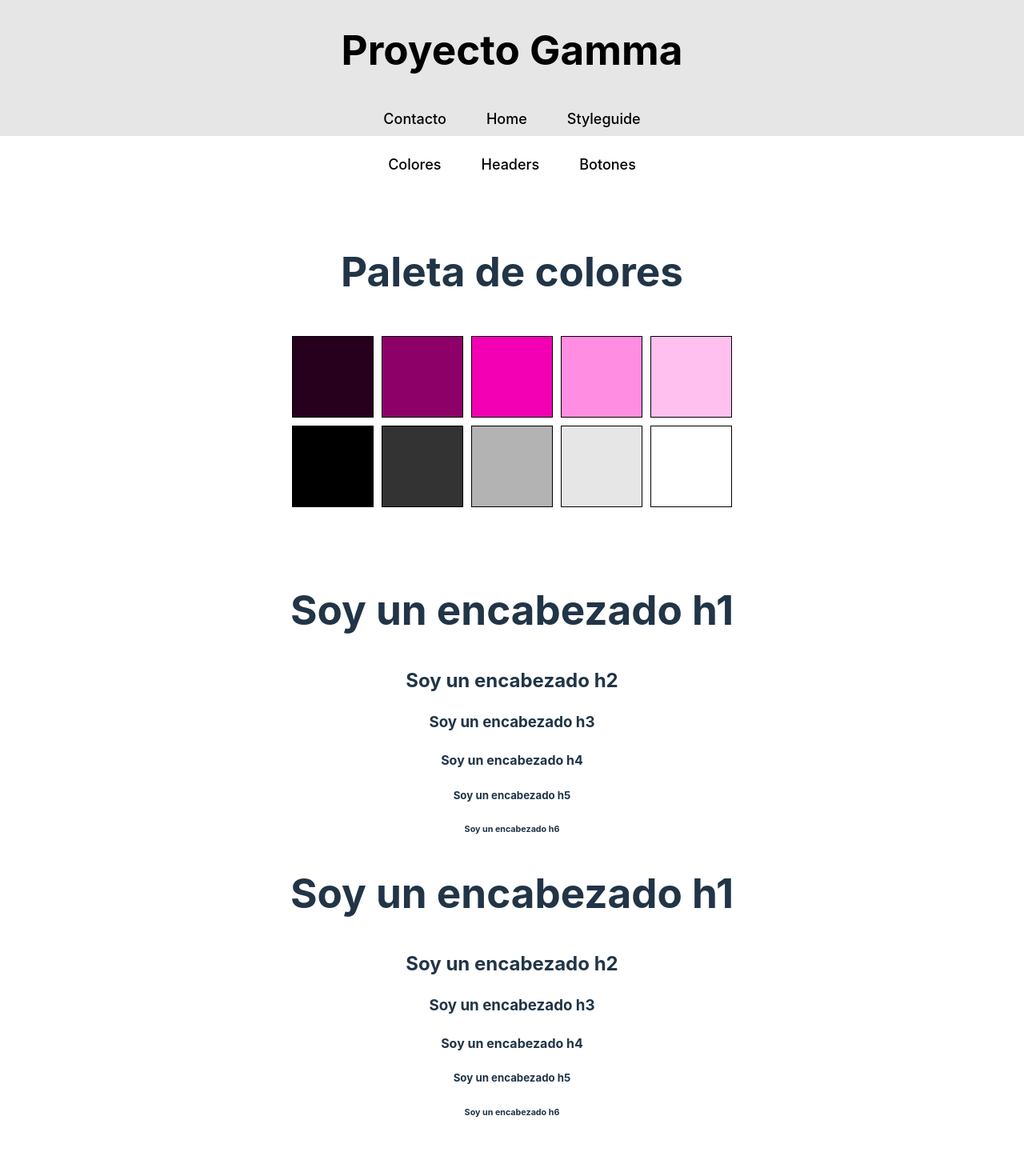
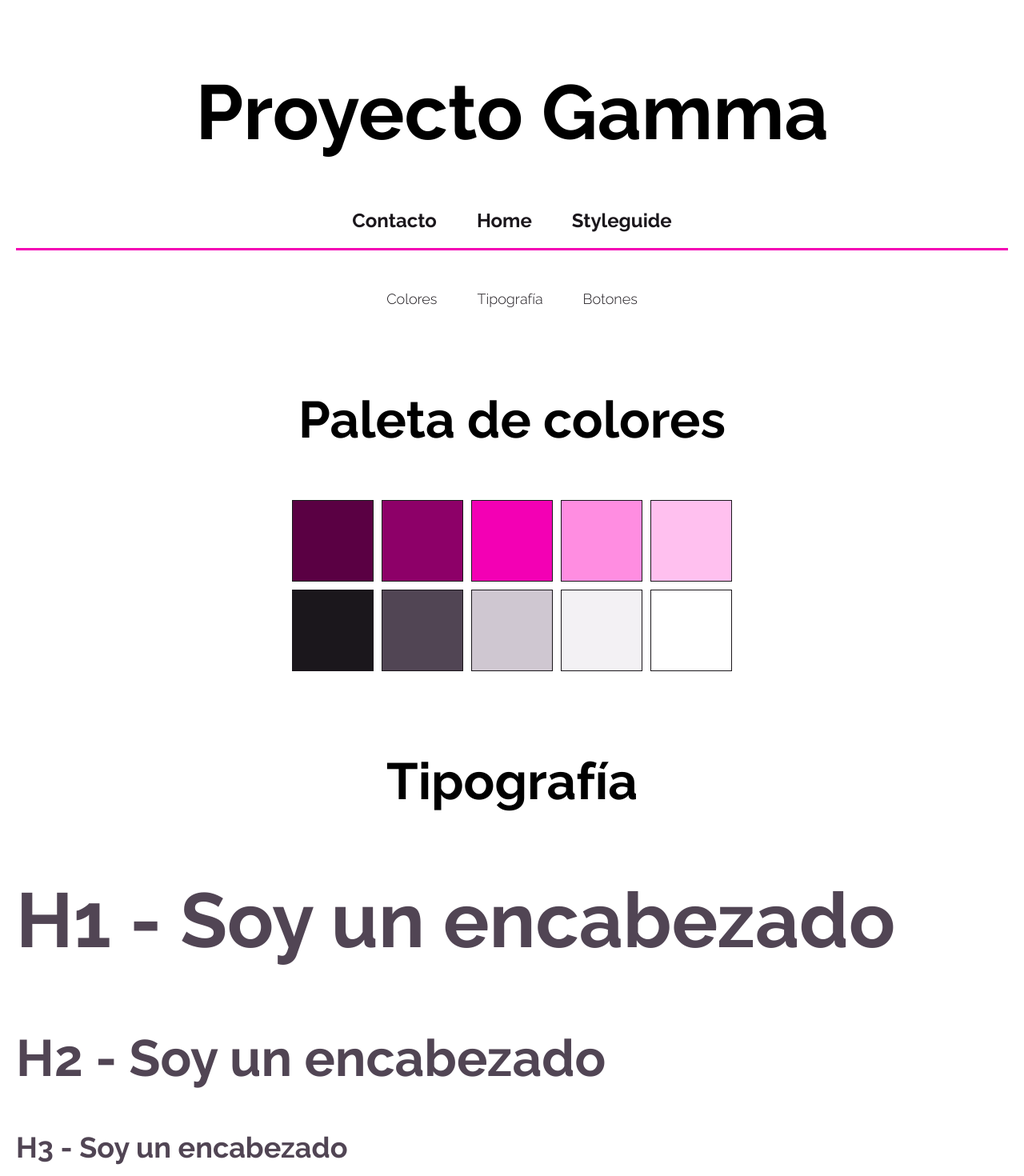
Before and after one commit to RosaMonro/project-gamma, a React (Vite) app: page /styleguide in a window 1280 px wide. Shown: the top 1470 px of the page at 80% size. Built offline with nearby package versions, Linux system fonts and the light colour scheme.

Commit message:
styleguide: -tipografía y otros arreglos

```diff
--- a/index.html
+++ b/index.html
@@ -7,8 +7,7 @@
 
     <link rel="preconnect" href="https://fonts.googleapis.com">
     <link rel="preconnect" href="https://fonts.gstatic.com" crossorigin>
-    <link href="https://fonts.googleapis.com/css2?family=Raleway:ital,wght@0,300;1,500;1,700&display=swap" rel="stylesheet">
-
+    <link href="https://fonts.googleapis.com/css2?family=Raleway:ital,wght@0,300;0,600;0,700;1,300;1,500;1,700&display=swap" rel="stylesheet">
     <meta name="viewport" content="width=device-width, initial-scale=1.0" />
     <title>Vite + React</title>
   </head>
--- a/src/App.jsx
+++ b/src/App.jsx
@@ -13,7 +13,7 @@ function App() {
   return (
     <>
       <header>
-        <h1>Proyecto Gamma</h1>
+        <h1 className="h1">Proyecto Gamma</h1>
         <div className="header__nav">
           <Link to="/Contact" className="header__nav__link">Contacto</Link>
           <Link to="/" className="header__nav__link">Home</Link>
--- a/src/App.scss
+++ b/src/App.scss
@@ -9,27 +9,30 @@
 }
 
 
-header {
-  position: absolute;
-  top: 0;
-  left: 0;
-  width: 100%;
-  height: 170px;
-  background-color: $color-grey-3;
-  color: $color-black;
-}
+// header {
+//   position: absolute;
+//   top: 0;
+//   left: 0;
+//   width: 100%;
+//   height: 170px;
+//   background-color: $color-grey-3;
+//   color: $color-black;
+// }
 
 .header__nav {
   display: flex;
   flex-direction: row;
   justify-content: center;
   gap: 50px;
-  padding: 10px;
+  border-bottom: solid 3px $color-fucsia;
 }
 
 .header__nav__link {
   color: $color-black;
-  font-size: 18px;
+  font-weight: $font-bold;
+  font-size: 24px;
+  text-decoration: none;
+  margin-bottom: 20px;
 }
 
 .header__nav__link:hover {
--- a/src/index.css
+++ b/src/index.css
@@ -1,4 +1,4 @@
-:root {
+/* :root {
   font-family: Inter, system-ui, Avenir, Helvetica, Arial, sans-serif;
   line-height: 1.5;
   font-weight: 400;
@@ -12,16 +12,16 @@
   -webkit-font-smoothing: antialiased;
   -moz-osx-font-smoothing: grayscale;
   -webkit-text-size-adjust: 100%;
-}
+} */
 
-a {
+/* a {
   font-weight: 500;
   color: #646cff;
   text-decoration: inherit;
-}
-a:hover {
+} */
+/* a:hover {
   color: #535bf2;
-}
+} */
 
 body {
   margin: 0;
@@ -31,10 +31,10 @@ body {
   min-height: 100vh;
 }
 
-h1 {
+/* h1 {
   font-size: 3.2em;
   line-height: 1.1;
-}
+} */
 
 /* button {
   border-radius: 8px;
@@ -54,7 +54,7 @@ button:focus,
 button:focus-visible {
   outline: 4px auto -webkit-focus-ring-color;
 } */
-
+/*
 @media (prefers-color-scheme: light) {
   :root {
     color: #213547;
@@ -66,4 +66,4 @@ button:focus-visible {
   button {
     background-color: #f9f9f9;
   }
-}
+} */
--- /dev/null
+++ b/src/scss/_site.scss
@@ -0,0 +1,6 @@
+@import '../scss/variables';
+
+html {
+    font-family: $font-primary;
+    font-size: 62.5%;
+  }
--- a/src/scss/_typography.scss
+++ b/src/scss/_typography.scss
@@ -1,32 +1,37 @@
-// @import '../scss/variables';
+@import '../scss/variables';
 
 
-// h1,
-// .h1 {
-//     @include font-header(medium);
-// }
+h1,
+.h1 {
+    font-size: 9.6rem;
+}
 
-// h2,
-// .h2 {
-//     font-size: ;
-// }
+h2,
+.h2 {
+    font-size: 6.4rem;
+}
 
-// h3,
-// .h3 {
-//     font-size: ;
-// }
+h3,
+.h3 {
+    font-size: 3.6rem;
+}
 
-// h4,
-// .h4 {
-//     font-size: ;
-// }
+h4,
+.h4 {
+    font-size: 2.4rem;
+}
 
-// h5,
-// .h5 {
-//     font-size: ;
-// }
+h5,
+.h5 {
+    font-size: 2rem;
+}
 
-// h6,
-// .h6 {
-//     font-size: ;
-// }
+h6,
+.h6 {
+    font-size: 1.6rem;
+}
+
+p {
+    font-size: 2rem;
+    font-weight: $font-medium;
+}
--- a/src/scss/_variables.scss
+++ b/src/scss/_variables.scss
@@ -1,17 +1,17 @@
 
 /*---variables de color---*/
 
-$color-fucsia: #F300B4;
-$color-fucsia-darken-1: darken($color-fucsia, 40%);
-$color-fucsia-darken-2: darken($color-fucsia, 20%);
-$color-fucsia-light-1: lighten($color-fucsia, 30%);
-$color-fucsia-light-2: lighten($color-fucsia, 40%);
+$color-fucsia:             #F300B4;
+$color-fucsia-darken-1:    darken($color-fucsia, 30%);
+$color-fucsia-darken-2:    darken($color-fucsia, 20%);
+$color-fucsia-light-1:     lighten($color-fucsia, 30%);
+$color-fucsia-light-2:     lighten($color-fucsia, 40%);
 
-$color-black: #000000;
-$color-grey-1: lighten($color-black, 20%);
-$color-grey-2: lighten($color-black, 70%);
-$color-grey-3: lighten($color-black, 90%);
-$color-white: #FFFFFF;
+$color-black:              #1B171C;
+$color-grey-1:             lighten($color-black, 20%);
+$color-grey-2:             lighten($color-black, 70%);
+$color-grey-3:             lighten($color-black, 85%);
+$color-white:              #FFFFFF;
 
 
 
@@ -19,6 +19,9 @@ $color-white: #FFFFFF;
 
 $font-primary: 'Raleway', sans-serif;
 
+/*----pesos----*/
 
-
-// $font-medium: 1rem;
+$font-bold: 700;
+$font-semibold: 600;
+$font-medium: 500;
+$font-light: 300;
--- a/src/scss/global.scss
+++ b/src/scss/global.scss
@@ -1,4 +1,4 @@
-
+@import './site.scss';
 @import './mixins.scss';
 @import './variables';
 @import './typography.scss';
--- a/src/styleguide/Nav/Nav.jsx
+++ b/src/styleguide/Nav/Nav.jsx
@@ -6,7 +6,7 @@ export default function Nav () {
         <div className="sg__nav">
             <ul className="sg__nav__ul">
                 <li><a className="sg__nav__link" href="">Colores</a></li>
-                <li><a className="sg__nav__link" href="">Headers</a></li>
+                <li><a className="sg__nav__link" href="">Tipografía</a></li>
                 <li><a className="sg__nav__link" href="">Botones</a></li>
             </ul>
         </div>
--- a/src/styleguide/Nav/Nav.scss
+++ b/src/styleguide/Nav/Nav.scss
@@ -1,7 +1,7 @@
 @import '../../scss/variables';
 
 .sg__nav {
-    margin-top: 160px;
+    margin-top: 50px;
     margin-bottom: 50px;
 }
 
@@ -17,6 +17,7 @@
 .sg__nav__link {
     color: $color-black;
     font-size: 18px;
+    text-decoration: none;
 }
 
 .sg__nav__link:hover {
--- a/src/styleguide/Styleguide.jsx
+++ b/src/styleguide/Styleguide.jsx
@@ -7,7 +7,7 @@ export default function Styleguide () {
         <Nav />
 
         <section className="sg__color-palette">
-            <h1>Paleta de colores</h1>
+            <h1 className="h2">Paleta de colores</h1>
 
             <div className="sg__box-1">
                 <div className="sg__color-box color-fucsia-darken-1"></div>
@@ -27,23 +27,23 @@ export default function Styleguide () {
         </section>
 
         <section className="sg__typo">
+            <h1 className="h2">Tipografía</h1>
             <div className="sg__typo--headers">
-                <h1>Soy un encabezado h1</h1>
-                <h2>Soy un encabezado h2</h2>
-                <h3>Soy un encabezado h3</h3>
-                <h4>Soy un encabezado h4</h4>
-                <h5>Soy un encabezado h5</h5>
-                <h6>Soy un encabezado h6</h6>
+                <h1>H1 - Soy un encabezado</h1>
+                <h2>H2 - Soy un encabezado</h2>
+                <h3>H3 - Soy un encabezado</h3>
+                <h4>H4 - Soy un encabezado</h4>
+                <h5>H5 - Soy un encabezado</h5>
+                <h6>H6 - Soy un encabezado</h6>
             </div>
 
-            <div className="sg__typo--paragraf">
-                <h1>Soy un encabezado h1</h1>
-                <h2>Soy un encabezado h2</h2>
-                <h3>Soy un encabezado h3</h3>
-                <h4>Soy un encabezado h4</h4>
-                <h5>Soy un encabezado h5</h5>
-                <h6>Soy un encabezado h6</h6>
+            <div>
+                <p>Soy un párrafo - Lorem ipsum, dolor sit amet consectetur adipisicing elit.
+                    Dolores, impedit iusto cumque itaque voluptates nesciunt, debitis odit
+                    molestias ex quae eveniet voluptatem? Doloremque incidunt provident
+                    explicabo ea est illum debitis!</p>
             </div>
+
         </section>
 
     </>
--- a/src/styleguide/Styleguide.scss
+++ b/src/styleguide/Styleguide.scss
@@ -82,13 +82,10 @@
 
 // tipografía
 
-// .sg__typo {
+.sg__typo {
 
-//     &--headers {
-//         font-family: $font-header;
-//     }
-
-//     &--paragraf {
-//         font-family: $font-paragraf;
-//     }
-// }
+    &--headers {
+        text-align: left;
+        color: $color-grey-1
+    }
+}
```
